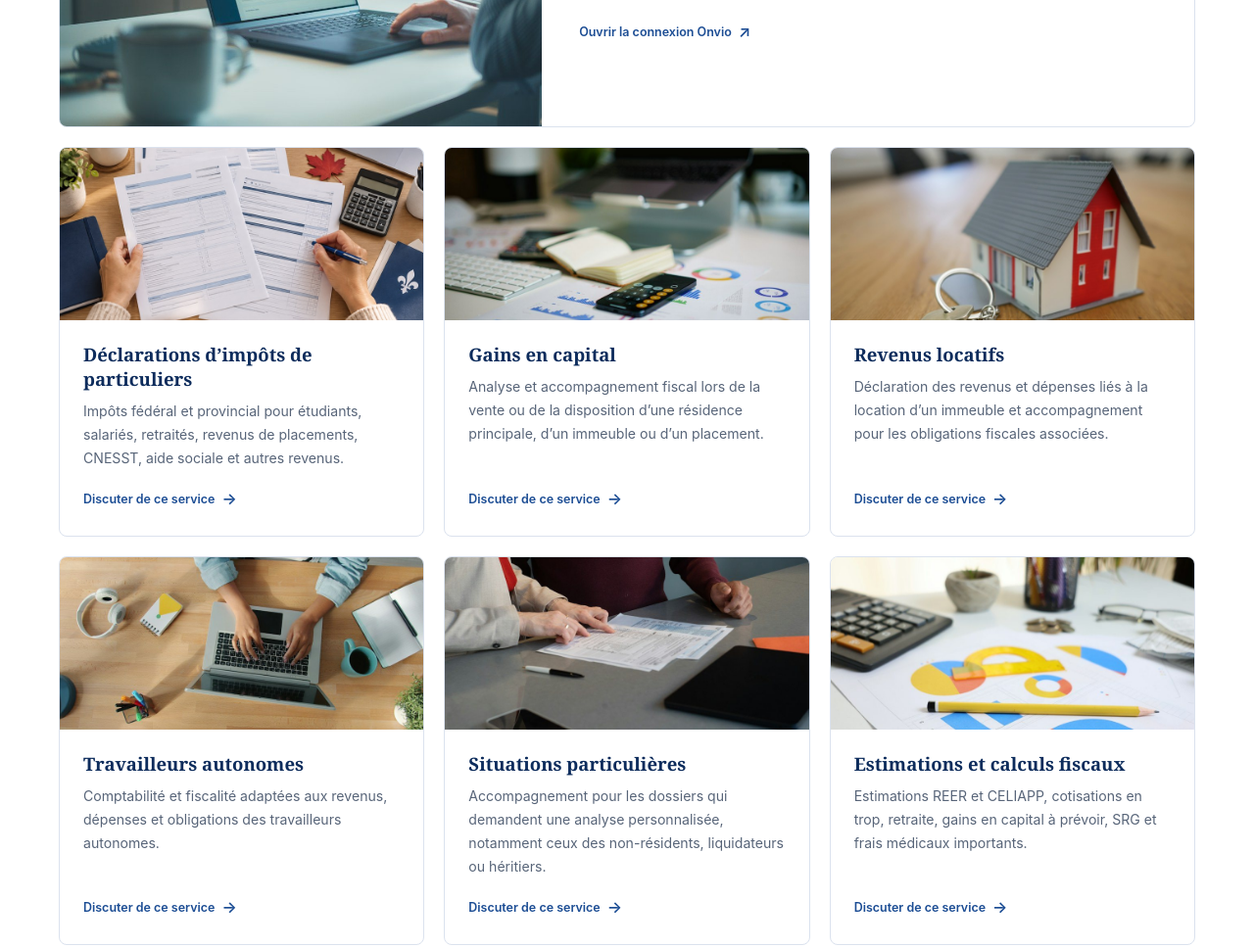
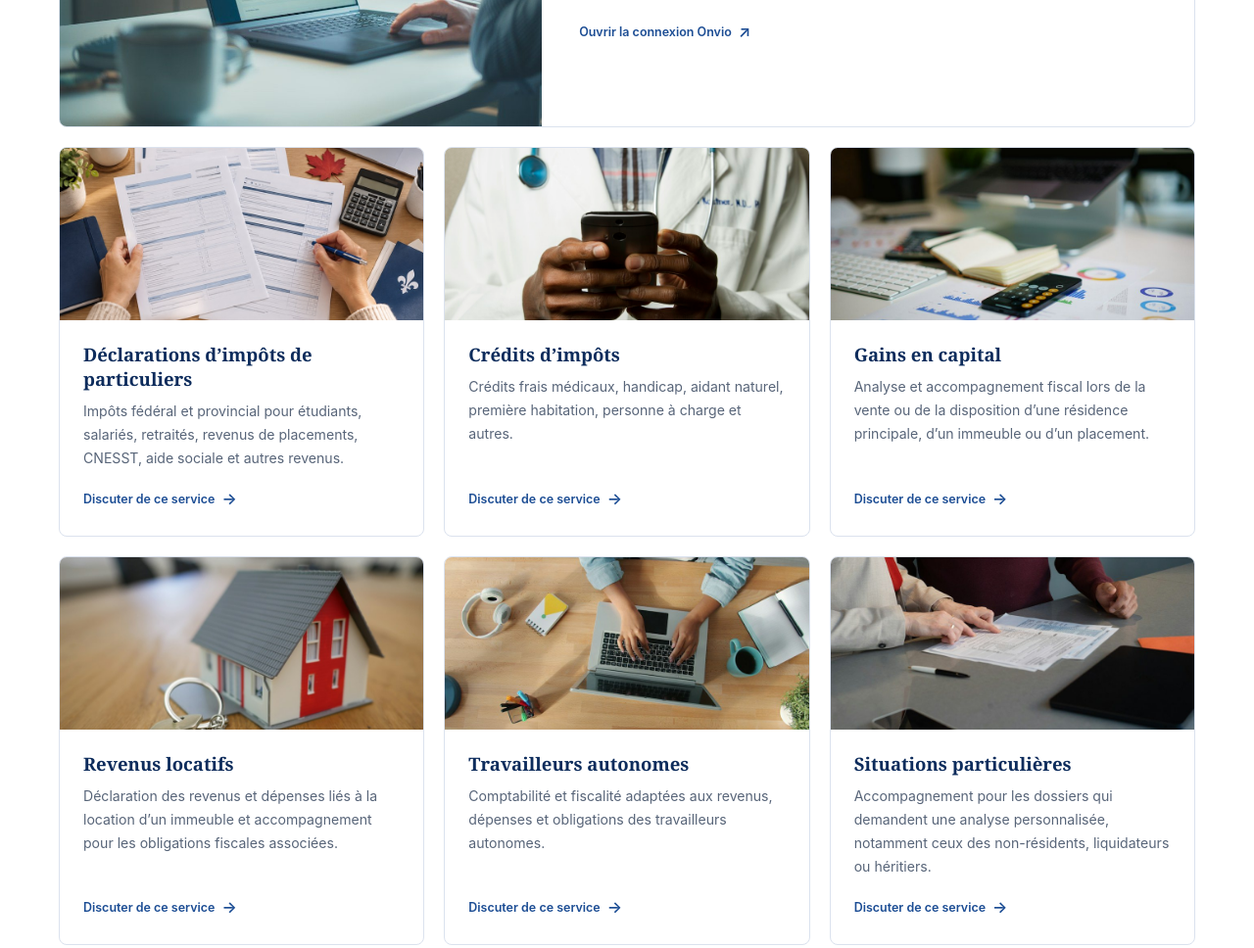
Before and after one commit to Konzopro7/Patricia-Lanctot, a website: page index.html in a window 1280 px wide. Shown: the part 1335-2303 px from the top of the page at 98% size. Drawn offline with Linux system fonts and the light colour scheme; no server answers.

Commit message:
Add medical tax credits service card

```diff
--- a/index.html
+++ b/index.html
@@ -63,6 +63,7 @@
       <div class="services-grid">
         <article class="service-card onvio-card" data-reveal><img class="service-image" src="assets/services/onvio-client-portal.jpg" alt="Personne utilisant son ordinateur portable dans un espace de travail" width="900" height="560" loading="lazy"><div class="service-copy"><p class="service-kicker">Espace client</p><h3>Onvio</h3><p>Accédez à votre espace client pour consulter et transmettre vos documents en ligne.</p><a class="service-action onvio-link" id="onvio-link" href="https://onvio.ca/clientcenter/en/us/auth?r=%2Fhome" target="_blank" rel="noopener noreferrer">Ouvrir la connexion Onvio <span aria-hidden="true">↗</span></a></div></article>
         <article class="service-card" data-reveal><img class="service-image" src="assets/services/declarations-canada.jpg" alt="Documents fiscaux du Canada et du Québec pour les déclarations de particuliers" width="900" height="560" loading="lazy"><div class="service-copy"><h3>Déclarations d’impôts de particuliers</h3><p>Impôts fédéral et provincial pour étudiants, salariés, retraités, revenus de placements, CNESST, aide sociale et autres revenus.</p><a class="service-action" href="#contact" data-service="Déclarations d’impôts de particuliers">Discuter de ce service <span aria-hidden="true">→</span></a></div></article>
+        <article class="service-card" data-reveal><img class="service-image" src="assets/services/credits-impots-sante.jpg" alt="Médecin avec un stéthoscope utilisant un téléphone" width="900" height="560" loading="lazy"><div class="service-copy"><h3>Crédits d’impôts</h3><p>Crédits frais médicaux, handicap, aidant naturel, première habitation, personne à charge et autres.</p><a class="service-action" href="#contact" data-service="Crédits d’impôt">Discuter de ce service <span aria-hidden="true">→</span></a></div></article>
         <article class="service-card" data-reveal><img class="service-image" src="assets/services/gains-capital.jpg" alt="Graphiques et calculatrice pour l’analyse de gains en capital" width="900" height="560" loading="lazy"><div class="service-copy"><h3>Gains en capital</h3><p>Analyse et accompagnement fiscal lors de la vente ou de la disposition d’une résidence principale, d’un immeuble ou d’un placement.</p><a class="service-action" href="#contact" data-service="Gains en capital">Discuter de ce service <span aria-hidden="true">→</span></a></div></article>
         <article class="service-card" data-reveal><img class="service-image" src="assets/services/revenus-locatifs.jpg" alt="Maison miniature et clés pour illustrer les revenus locatifs" width="900" height="560" loading="lazy"><div class="service-copy"><h3>Revenus locatifs</h3><p>Déclaration des revenus et dépenses liés à la location d’un immeuble et accompagnement pour les obligations fiscales associées.</p><a class="service-action" href="#contact" data-service="Revenus locatifs">Discuter de ce service <span aria-hidden="true">→</span></a></div></article>
         <article class="service-card" data-reveal><img class="service-image" src="assets/services/travailleurs-autonomes-unsplash.jpg" alt="Travailleur autonome utilisant un ordinateur à son bureau" width="900" height="560" loading="lazy"><div class="service-copy"><h3>Travailleurs autonomes</h3><p>Comptabilité et fiscalité adaptées aux revenus, dépenses et obligations des travailleurs autonomes.</p><a class="service-action" href="#contact" data-service="Travailleurs autonomes">Discuter de ce service <span aria-hidden="true">→</span></a></div></article>
```
Also changed, not shown: assets/services/credits-impots-sante.jpg (added).
